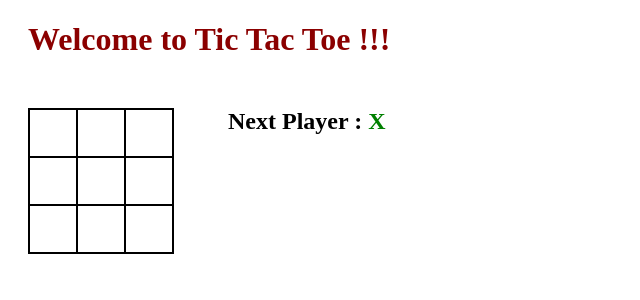
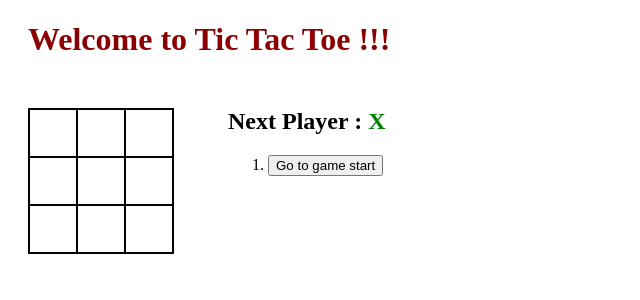
Before and after one commit to varung-31/tic-tac-toe, a React (Create React App) app: page / in a window 1280 px wide. Shown: the top 300 px of the page, without its empty margins (0-640 px from the left). Built offline with nearby package versions, Linux system fonts and the light colour scheme.

Commit message:
Enable players to roll back in time and resume game from a previous stage

```diff
--- a/src/App.css
+++ b/src/App.css
@@ -19,3 +19,7 @@ h2 {
 .game {
     margin-left: 20px;
 }
+
+li {
+    margin-bottom: 2px;
+}
--- a/src/App.tsx
+++ b/src/App.tsx
@@ -69,14 +69,26 @@ class App extends React.Component<any , GameState> {
         modifiedBoard[index] = this.state.isXNext ? 'X' : 'O';
 
         // append the new board to the history
-        let modifiedHistory = this.state.history.concat([modifiedBoard]);
+        let modifiedHistory = this.state.history.slice(0, this.state.stepNumber + 1).concat([modifiedBoard]);
 
         // don't forget to flip the turns and increment the step number
         this.setState({history: modifiedHistory, isXNext: !this.state.isXNext, stepNumber: this.state.stepNumber + 1});
     }
 
+    jumpToStep(index: number) {
+        this.setState({stepNumber: index, isXNext: index % 2 === 0})
+    }
+
     render() {
         const nextPlayer = this.state.isXNext ? 'X' : 'O';
+        const pastMoves = this.state.history.map(((value, index) => {
+            const message = index === 0 ? 'Go to game start' : 'Go to move #' + index;
+            return (
+                <li>
+                    <button onClick={() => this.jumpToStep(index)}>{message}</button>
+                </li>
+            );
+        }));
         return (
             <div className="game">
                 <h1>Welcome to Tic Tac Toe !!!</h1>
@@ -85,6 +97,7 @@ class App extends React.Component<any , GameState> {
                 </div>
                 <div className="game-info">
                     <h2>{this.determineGameStatus(nextPlayer)}</h2>
+                    <ol>{pastMoves}</ol>
                 </div>
             </div>
         );
```
